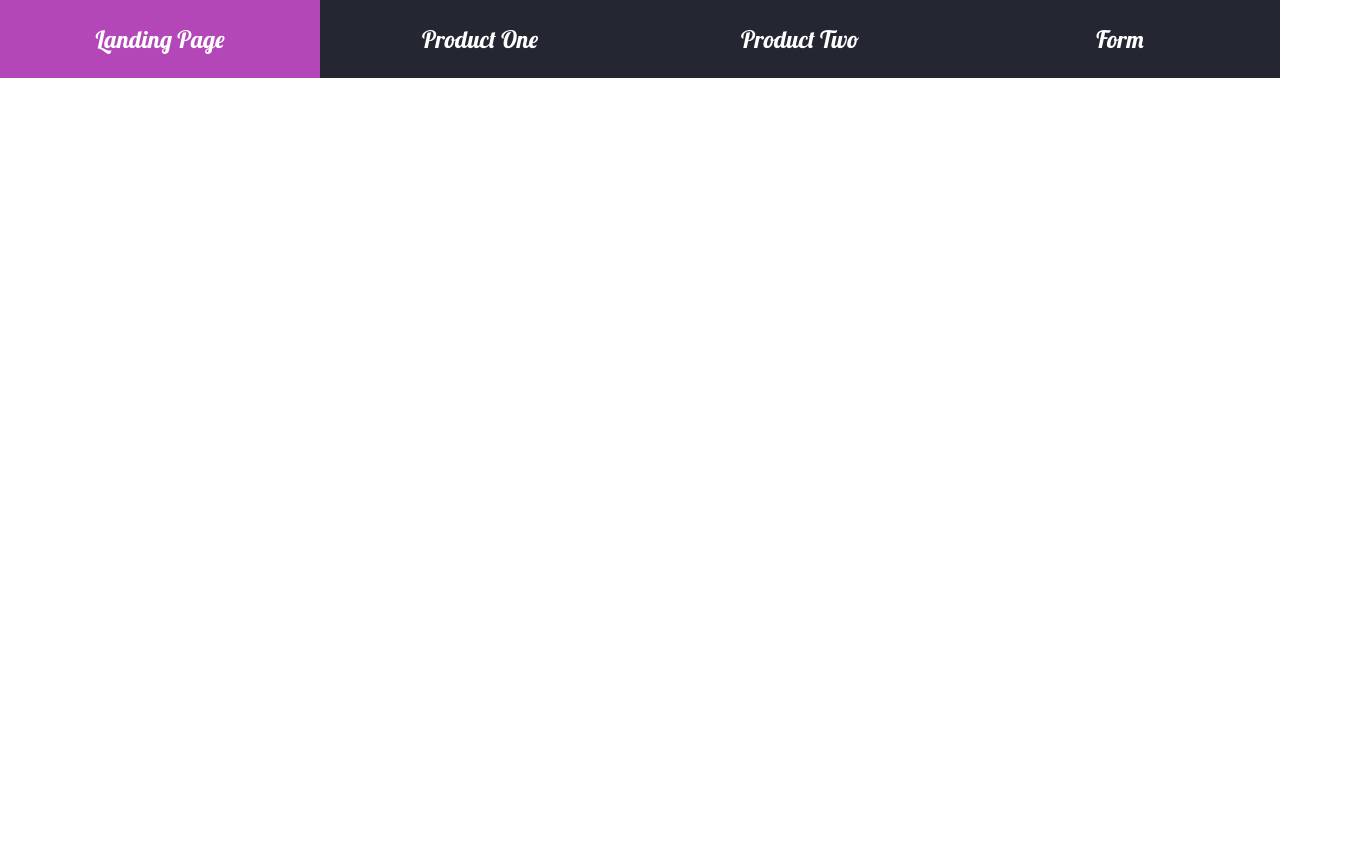
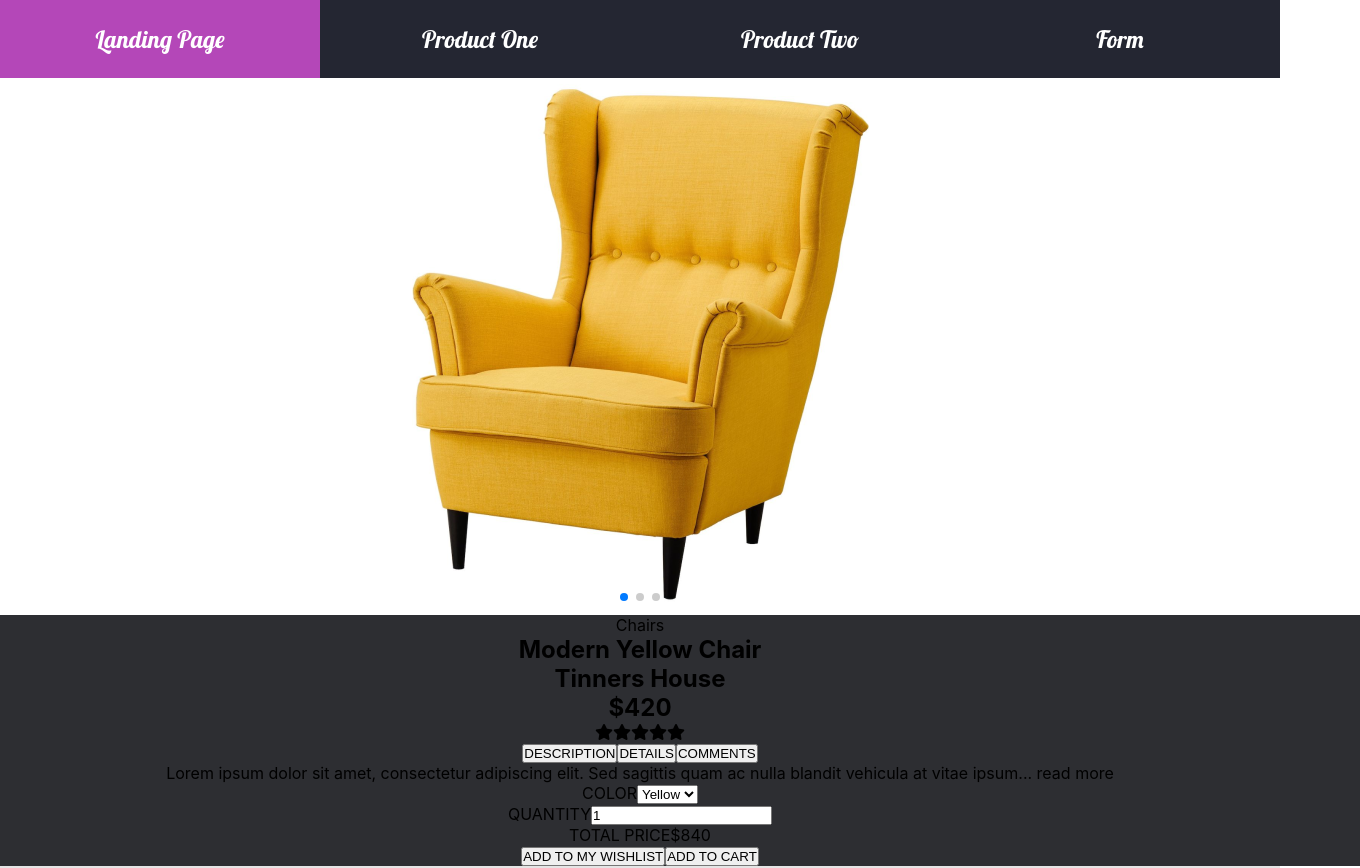
Before and after one commit to DimitarSergeev/Practice-design, a React (Create React App) app in the folder design-practice/: page /product-chair in a window 1280 px wide. Shown: the top 868 px of the page, 1360 px wide, since content can reach past the window. Before the commit the page ends 800 px from the top, so only its background shows below. Built offline with nearby package versions, Linux system fonts and the light colour scheme; a web font is replaced by a local one.

Commit message:
Basic HTML a skeleton
on Product chair

```diff
--- a/design-practice/package.json
+++ b/design-practice/package.json
@@ -14,6 +14,7 @@
     "react-dom": "^18.2.0",
     "react-router-dom": "^6.6.2",
     "react-scripts": "5.0.1",
+    "swiper": "^8.4.6",
     "web-vitals": "^2.1.4"
   },
   "scripts": {
--- a/design-practice/src/App.js
+++ b/design-practice/src/App.js
@@ -3,6 +3,7 @@ import { Route, Routes } from 'react-router-dom';
 
 import { Header } from './components/Header/Header';
 import { Home } from './components/Home/Home';
+import { ProductChair } from './components/ProductChair/ProductChair';
 
 function App() {
   return (
@@ -11,6 +12,7 @@ function App() {
       <main>
         <Routes>
           <Route path='/' element={<Home />} />
+          <Route path='/product-chair' element={<ProductChair />} />
         </Routes>
 
       </main>
--- a/design-practice/src/components/Header/Header.js
+++ b/design-practice/src/components/Header/Header.js
@@ -9,7 +9,7 @@ export const Header = () => {
 
             <div className={styles.container}>
                 <NavLink to='/' className={styles['nav-item']}>Landing Page</NavLink>
-                <NavLink to='/product-one' className={styles['nav-item']}>Product One</NavLink>
+                <NavLink to='/product-chair' className={styles['nav-item']}>Product One</NavLink>
                 <NavLink to='/product-two' className={styles['nav-item']}>Product Two</NavLink>
                 <NavLink to='/form' className={styles['nav-item']}>Form </NavLink>
             </div>
--- /dev/null
+++ b/design-practice/src/components/ProductChair/ProductChair.js
@@ -0,0 +1,94 @@
+import styles from './ProductChair.module.css'
+
+import chairIMG from './chairImg.png'
+
+import { Swiper, SwiperSlide } from 'swiper/react'
+import { Pagination } from 'swiper';
+
+import 'swiper/css';
+import 'swiper/css/pagination';
+import 'swiper/css/scrollbar';
+
+export const ProductChair = () => {
+    return (
+        <article className={styles.container} >
+            <div className={styles['img-container']}>
+                <Swiper
+                    modules={[Pagination]}
+                    spaceBetween={50}
+                    slidesPerView={1}
+                    navigation
+                    pagination={{ clickable: true }}
+                    // scrollbar={{ draggable: true }}
+                    onSwiper={(swiper) => console.log(swiper)}
+                    onSlideChange={() => console.log('slide change')}
+                >
+                    <SwiperSlide >
+                        <img src={chairIMG} alt="nqma" />
+                    </SwiperSlide>
+                    <SwiperSlide >
+                        <img src={chairIMG} alt="nqma" />
+                    </SwiperSlide>
+                    <SwiperSlide >
+                        <img src={chairIMG} alt="nqma" />
+                    </SwiperSlide>
+                </Swiper>
+            </div>
+            <div className={styles['info-container']}>
+                <div className={styles['basic-info']}>
+                    <span className={styles.type}>Chairs</span>
+                    <h1 className={styles.title}>Modern Yellow Chair</h1>
+                    <h2 className={styles['title-desc']}>Tinners House</h2>
+                    <div className={styles['price-rating']}>
+                        <h2 className={styles.price}>$420</h2>
+                        <div className={styles['rating-icons']}>
+                            <i class="fa-solid fa-star"></i>
+                            <i class="fa-solid fa-star"></i>
+                            <i class="fa-solid fa-star"></i>
+                            <i class="fa-solid fa-star"></i>
+                            <i class="fa-solid fa-star"></i>
+                        </div>
+                    </div>
+                </div>
+
+                <div className={styles['desc-container']}>
+                    <div className={styles['desc-info']}>
+                        <div className={styles['desc-btns']}>
+                            <button className={styles['desc-btn']}>DESCRIPTION</button>
+                            <button className={styles['desc-btn']}>DETAILS</button>
+                            <button className={styles['desc-btn']}>COMMENTS</button>
+                        </div>
+                        <p className={styles.desc}> Lorem ipsum dolor sit amet, consectetur
+                            adipiscing elit. Sed sagittis quam ac nulla blandit
+                            vehicula at vitae ipsum... read more
+                        </p>
+                    </div>
+
+                    <div className={styles['order-info']}>
+                        <div className={styles['color-container']}>
+                            <label htmlFor="color">COLOR</label>
+                            <select name="color" id="color">
+                                <option value="yellow">Yellow</option>
+                                <option value="green">Green</option>
+                                <option value="red">Red</option>
+                            </select>
+                        </div>
+                        <div className={styles['color-container']}>
+                            <label htmlFor="color">QUANTITY</label>
+                            <input type="text" defaultValue='1' />
+                        </div>
+                        <div className={styles['color-container']}>
+                            <label htmlFor="totlaPrice">TOTAL PRICE</label>
+                            <span className={styles['total-price']} id='totlaPrice'>$840</span>
+                        </div>
+                    </div>
+
+                    <div className={styles['action-btns']}>
+                        <button className={styles['action-wishList']}>ADD TO MY WISHLIST</button>
+                        <button className={styles['action-add']}>ADD TO CART</button>
+                    </div>
+                </div>
+            </div>
+        </article>
+    )
+}
--- /dev/null
+++ b/design-practice/src/components/ProductChair/ProductChair.module.css
@@ -0,0 +1,21 @@
+
+main{
+    background-color: #E5E5E5;
+    display: flex;
+    justify-content: center;
+    align-items: center;
+
+}
+.container{
+    width: 1440px;
+    height: 1074px;
+    /* display: grid; */
+    /* grid-template-columns: repeat(2,1fr); */
+}
+
+.img-container{
+    background-color: white;
+}
+.info-container{
+    background-color: #2D2E32;
+}
```
Also changed, not shown: design-practice/src/components/ProductChair/chairImg.png (added), 1 other file (tests, documents, lock files or other folders).
